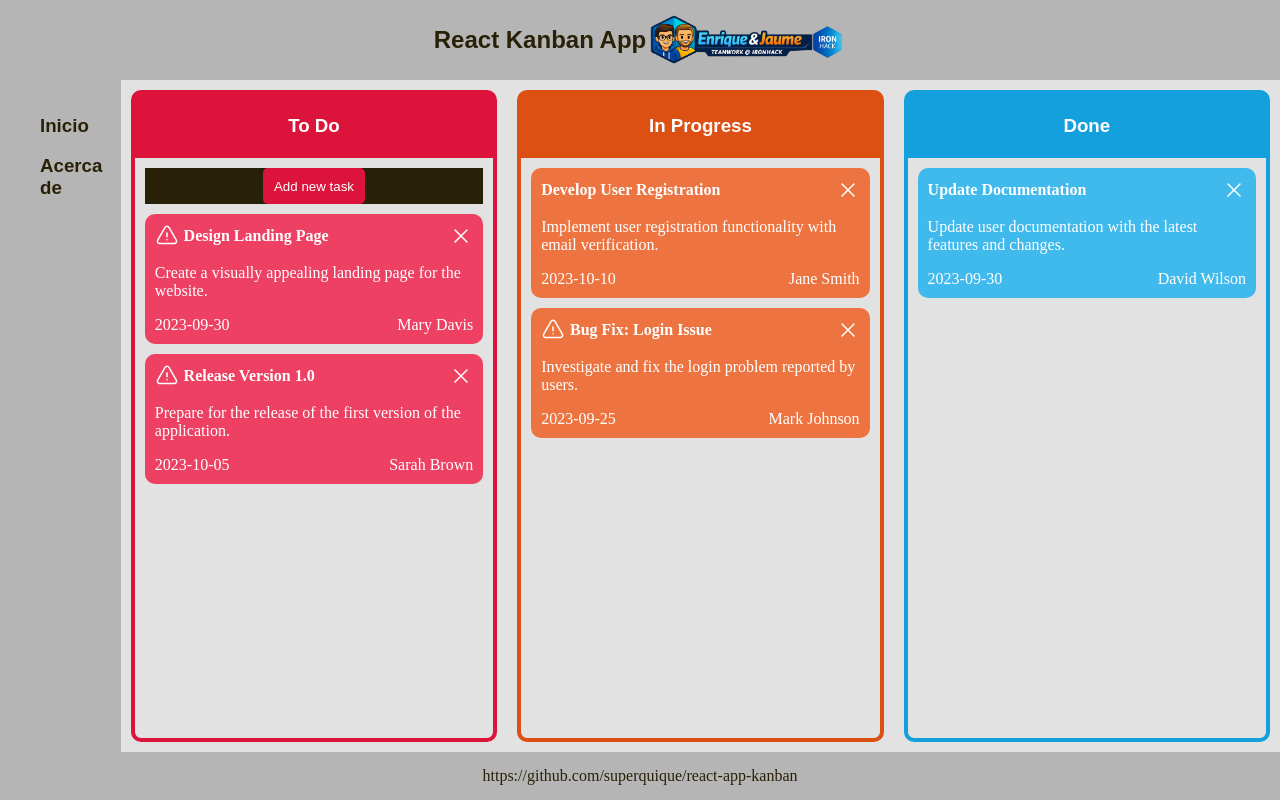
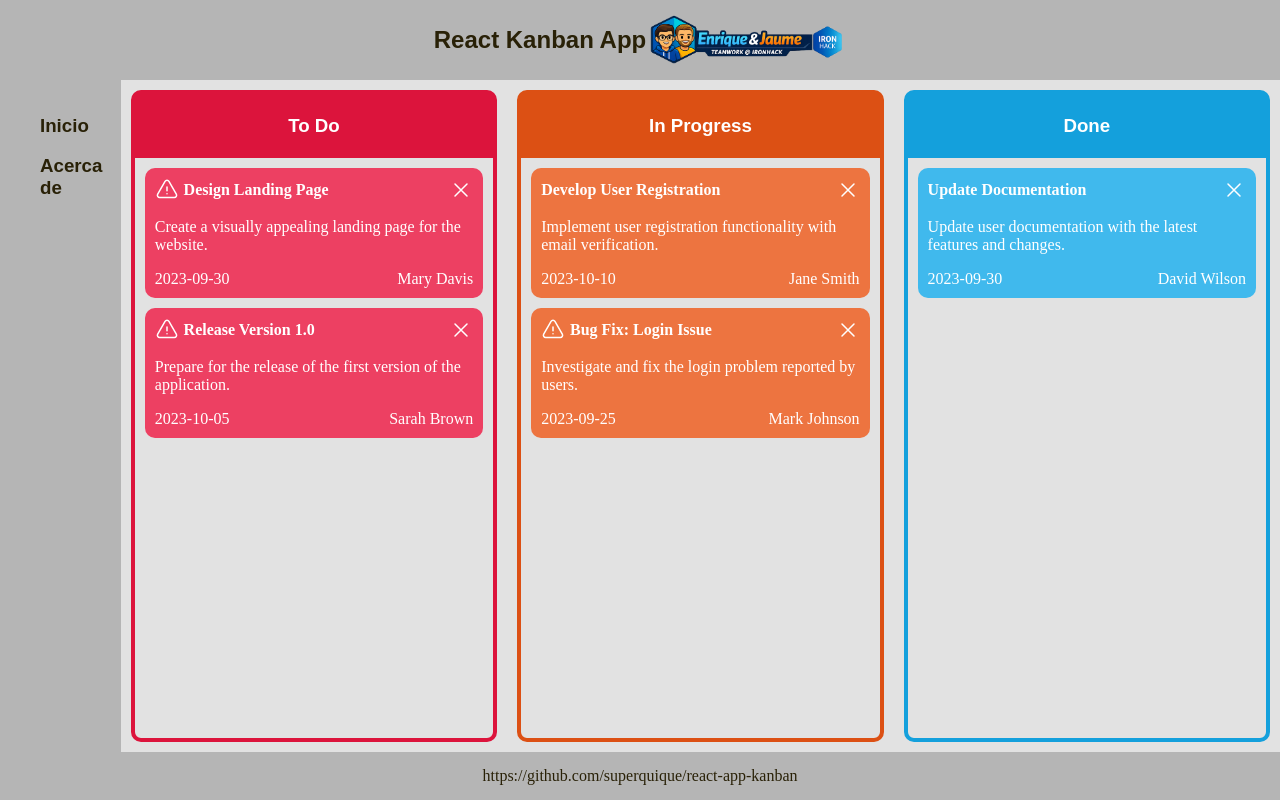
Before and after one commit to superquique/react-app-kanban, a React (Vite) app: page / in a window 1280 px wide. Built offline with nearby package versions, Linux system fonts and the light colour scheme.

Commit message:
refactor: moved add task button to dashboard

```diff
--- a/src/components/Column.jsx
+++ b/src/components/Column.jsx
@@ -35,12 +35,6 @@ function Column (props) {
                 {props.columnType}
             </h3>
 
-            { props.columnType === "To Do" &&
-                <div id="add-task-button">
-                    <button style={{backgroundColor: props.bgColorTitle}} onClick={ props.onToggleForm }>Add new task</button>
-                </div>
-            }
-
             { filteredTasks &&
                 filteredTasks.map((taskObj, i, arr) => {
                     return (
```
